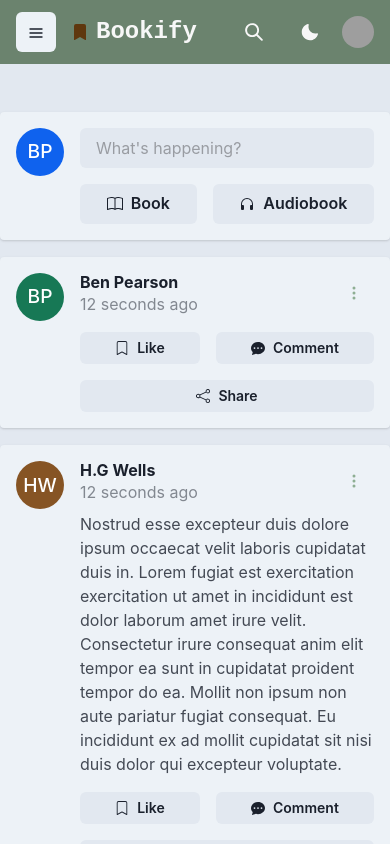
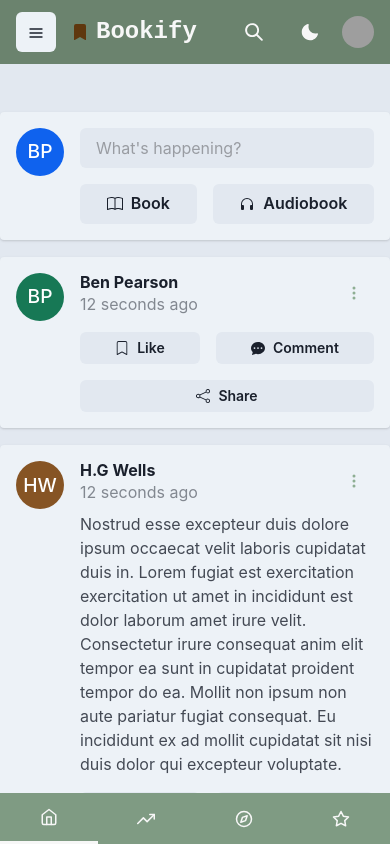
Before and after one commit to pearsonben/feedify, a React (Vite) app in the folder client/: page / in a window 390 px wide. Shown: the top 844 px of the page. Built offline with nearby package versions, Linux system fonts and the light colour scheme; grey boxes are pictures that could not be loaded.

Commit message:
Added bottom navbar for mobile.

```diff
--- a/client/src/components/layout/Layout.tsx
+++ b/client/src/components/layout/Layout.tsx
@@ -4,6 +4,7 @@
 
 import { Outlet } from "react-router-dom";
 import Navbar from "./navbar/Navbar";
+import BottomNavbar from "./navbar/BottomNavbar";
 
 const Layout = () => {
   return (
@@ -12,6 +13,9 @@
       <Box pt={4}>
         <Outlet />
       </Box>
+
+      <BottomNavbar />
+
     </Box>
   );
 };
--- /dev/null
+++ b/client/src/components/layout/navbar/BottomNavbar.tsx
@@ -0,0 +1,37 @@
+import { Box, HStack } from "@chakra-ui/react";
+import { useNavbarStore } from "../../../stores/navbarStore";
+import NavbarLink from "./NavbarLink";
+
+function BottomNavbar() {
+  const { tabs, activeTab, setActiveTab } = useNavbarStore((state) => ({
+    tabs: state.tabs,
+    activeTab: state.activeTab,
+    setActiveTab: state.setActiveTab,
+  }));
+
+  return (
+    <Box
+      display={{ base: "flex", md: "none" }}
+      bg={"primary.400"}
+      position={"fixed"}
+      bottom={0}
+      left={0}
+      w={"100%"}
+    >
+      <HStack w={"100%"} justifyContent={"stretch"} gap={0}>
+        {tabs.map((tab) => (
+          <Box flexGrow={1}>
+            <NavbarLink
+              key={tab.path}
+              setActiveTab={setActiveTab}
+              tab={tab}
+              isActive={activeTab.path === tab.path}
+            />
+          </Box>
+        ))}
+      </HStack>
+    </Box>
+  );
+}
+
+export default BottomNavbar;
--- a/client/src/components/layout/navbar/NavbarLink.tsx
+++ b/client/src/components/layout/navbar/NavbarLink.tsx
@@ -4,27 +4,31 @@
 import { Tab } from "../../../models/ui/tab";
 
 interface NavbarLinkProps {
-  tab: Tab,
-  setActiveTab: (tab: Tab) => void
-  isActive?: boolean
+  tab: Tab;
+  setActiveTab: (tab: Tab) => void;
+  isActive?: boolean;
 }
 
-function NavbarLink({tab, setActiveTab, isActive}: NavbarLinkProps) {
-
+function NavbarLink({ tab, setActiveTab, isActive }: NavbarLinkProps) {
   return (
     <Link to={tab.path} onClick={() => setActiveTab(tab)}>
       <Box
+        _hover={{
+          bg: "primary.300",
+        }}
         borderBottomWidth={isActive ? "3px" : "none"}
         borderBottomColor={"dark.50"}
       >
         <IconButton
+        w={"100%"}
           px={8}
           size="lg"
-          variant="ghost"
-          aria-label="Search"
           _hover={{
             bg: "primary.300",
           }}
+          variant="ghost"
+          aria-label="Search"
+
           color={"dark.50"}
           icon={
             <Icon
--- a/client/src/features/home/PostsList.tsx
+++ b/client/src/features/home/PostsList.tsx
@@ -67,7 +67,7 @@
 
 export default function PostsList() {
   return (
-    <Box w={"2xl"} sx={{ borderRadius: "4px" }}>
+    <Box w={"2xl"} sx={{ borderRadius: "4px" }} mb={20}>
       <VStack gap={1} align={"stretch"} spacing={0} divider={<StackDivider />}>
 
         <CreatePostForm />
```
